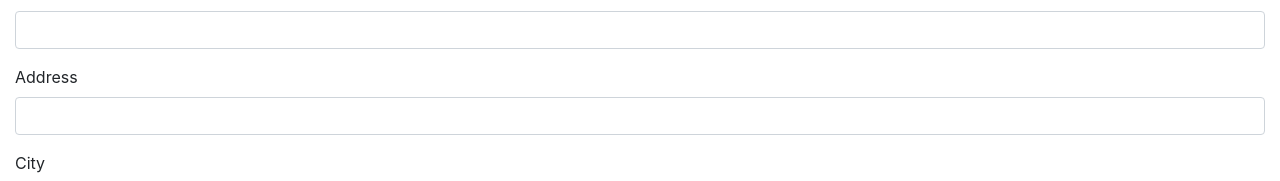
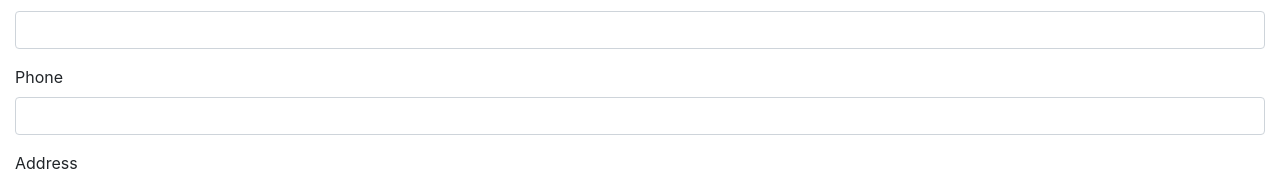
Before and after one commit to vienpham2019/learn_angular, an Angular app in the folder anugar-app/: page /forms in a window 1280 px wide. Shown: the part 351-532 px from the top of the page. Built offline with nearby package versions, Linux system fonts and the light colour scheme.

Commit message:
add form validate

```diff
--- a/anugar-app/src/app/components/forms/forms.component.html
+++ b/anugar-app/src/app/components/forms/forms.component.html
@@ -15,6 +15,11 @@
         <div class="form-group">
             <label>Email </label>
             <input type="email" name="email" class="form-control" [ngModel] = "user.email">
+        </div>
+
+        <div class="form-group">
+            <label>Phone</label>
+            <input type="text" #phone="ngModel" pattern="^\d{10}$|^\d{3}-\d{3}-\d{4}$|^\(\d{3}\)-\d{3}-\d{4}$" [class.is-invalid] = "phone.touched && phone.invalid" [class.is-valid] = "phone.touched && phone.valid" required name="phone" class="form-control" [ngModel]= "user.phone">
         </div>
 
         <div ngModelGroup="address_group">
```
